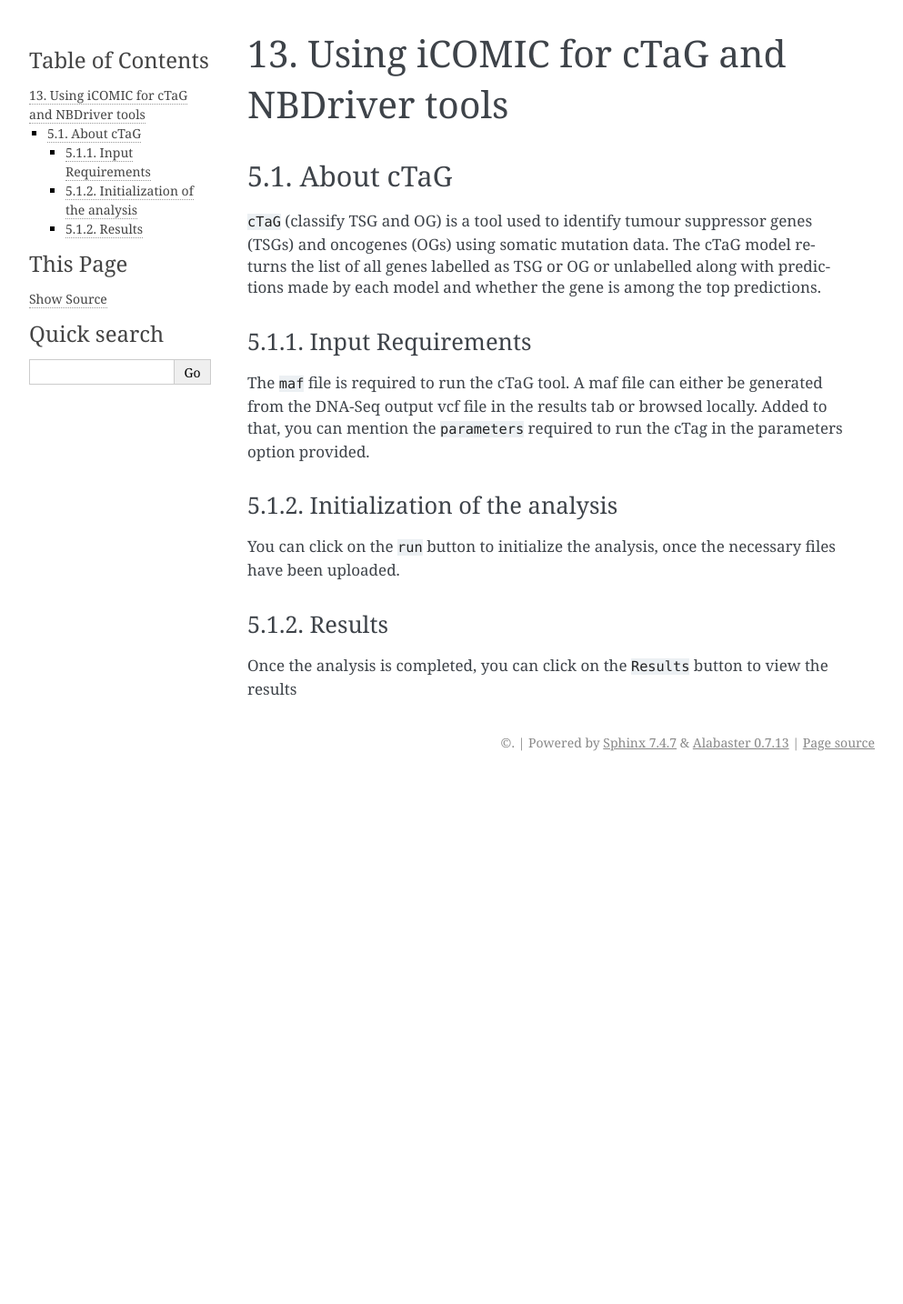
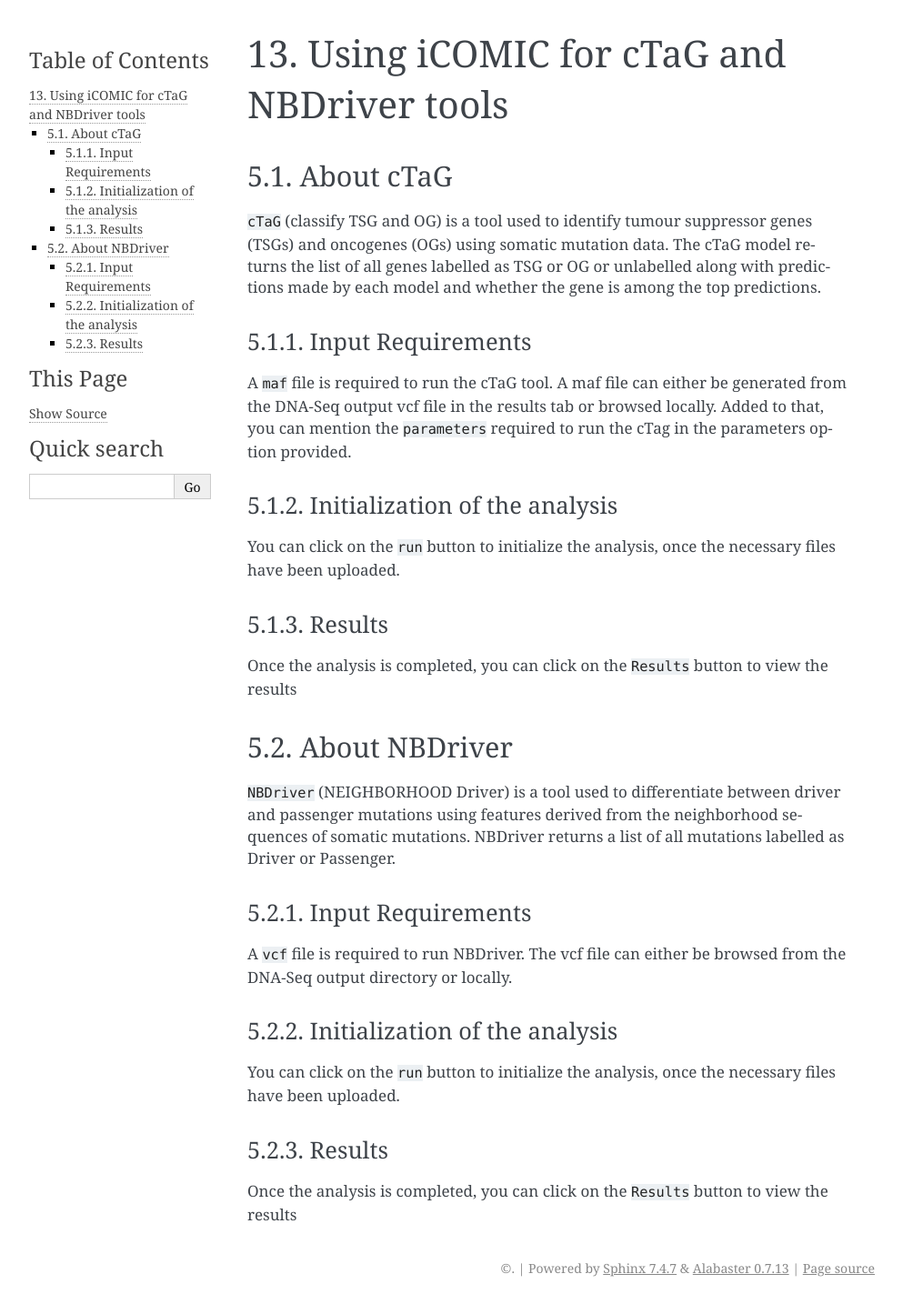
Before and after one commit to anjanaanilkumar1289/iCOMIC_doc, a Sphinx documentation site: the page built from docs/usageml.md, in a window 1280 px wide. Shown: the whole page at 91% size, without its empty margins (148-1141 px from the left). Built offline with Sphinx 7.4.7, drawn with Linux system fonts in a browser that asks for light colours; before the commit the page ends 900 px from its top, so only the background shows below that.

Commit message:
Update usageml.md

```diff
--- a/docs/usageml.md
+++ b/docs/usageml.md
@@ -6,12 +6,29 @@
 
 ##### 5.1.1. Input Requirements
 
-The `maf` file is required to run the cTaG tool. A maf file can either be generated from the DNA-Seq output vcf file in the results tab or browsed locally. Added to that, you can mention the `parameters` required to run the cTag in the parameters option provided.
+A `maf` file is required to run the cTaG tool. A maf file can either be generated from the DNA-Seq output vcf file in the results tab or browsed locally. Added to that, you can mention the `parameters` required to run the cTag in the parameters option provided.
 
 ##### 5.1.2. Initialization of the analysis
 
 You can click on the `run` button to initialize the analysis, once the necessary files have been uploaded.
 
-##### 5.1.2. Results
+##### 5.1.3. Results
 
 Once the analysis is completed, you can click on the `Results` button to view the results
+
+
+#### 5.2. About NBDriver
+
+`NBDriver` (NEIGHBORHOOD Driver) is a tool used to differentiate between driver and passenger mutations using features derived from the neighborhood sequences of somatic mutations. NBDriver returns a list of all mutations labelled as Driver or Passenger.
+
+##### 5.2.1. Input Requirements
+
+A `vcf` file is required to run NBDriver. The vcf file can either be browsed from the DNA-Seq output directory or locally.
+
+##### 5.2.2. Initialization of the analysis
+
+You can click on the `run` button to initialize the analysis, once the necessary files have been uploaded.
+
+##### 5.2.3. Results
+
+Once the analysis is completed, you can click on the `Results` button to view the results
```
